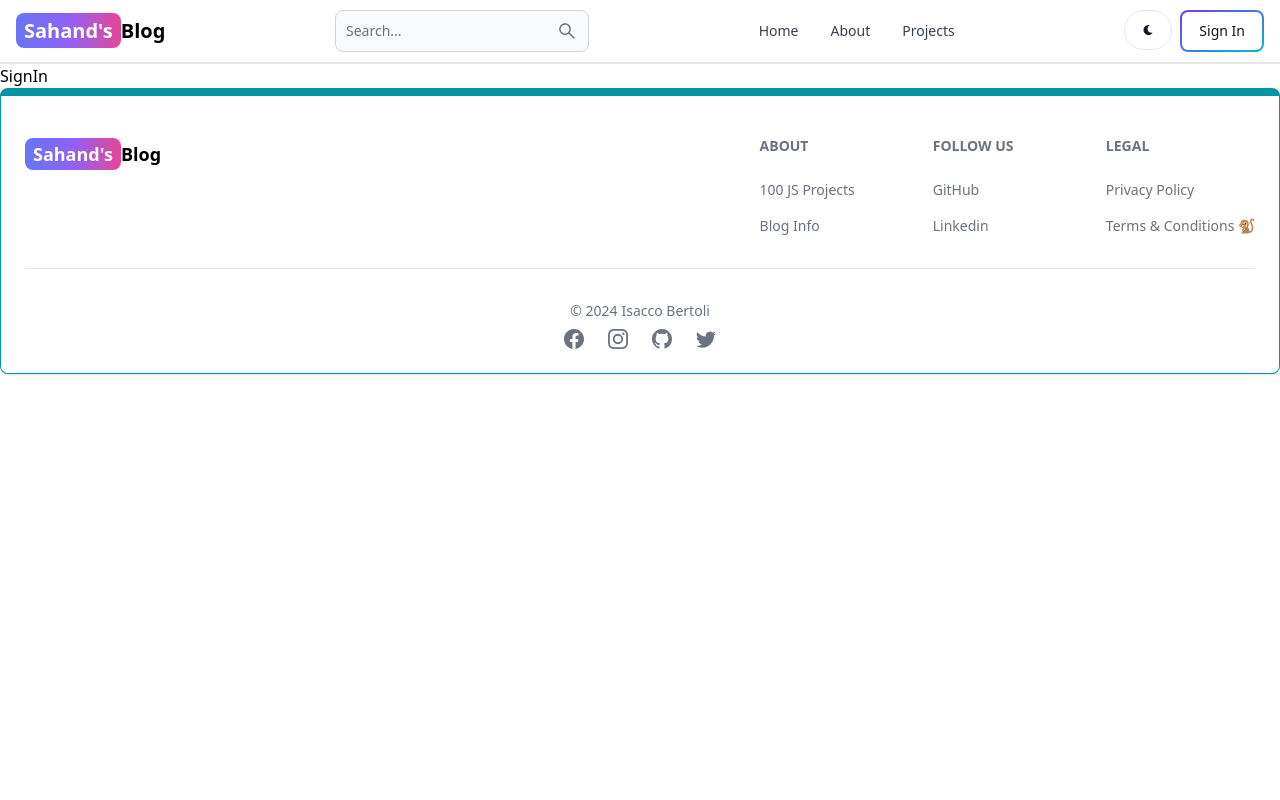
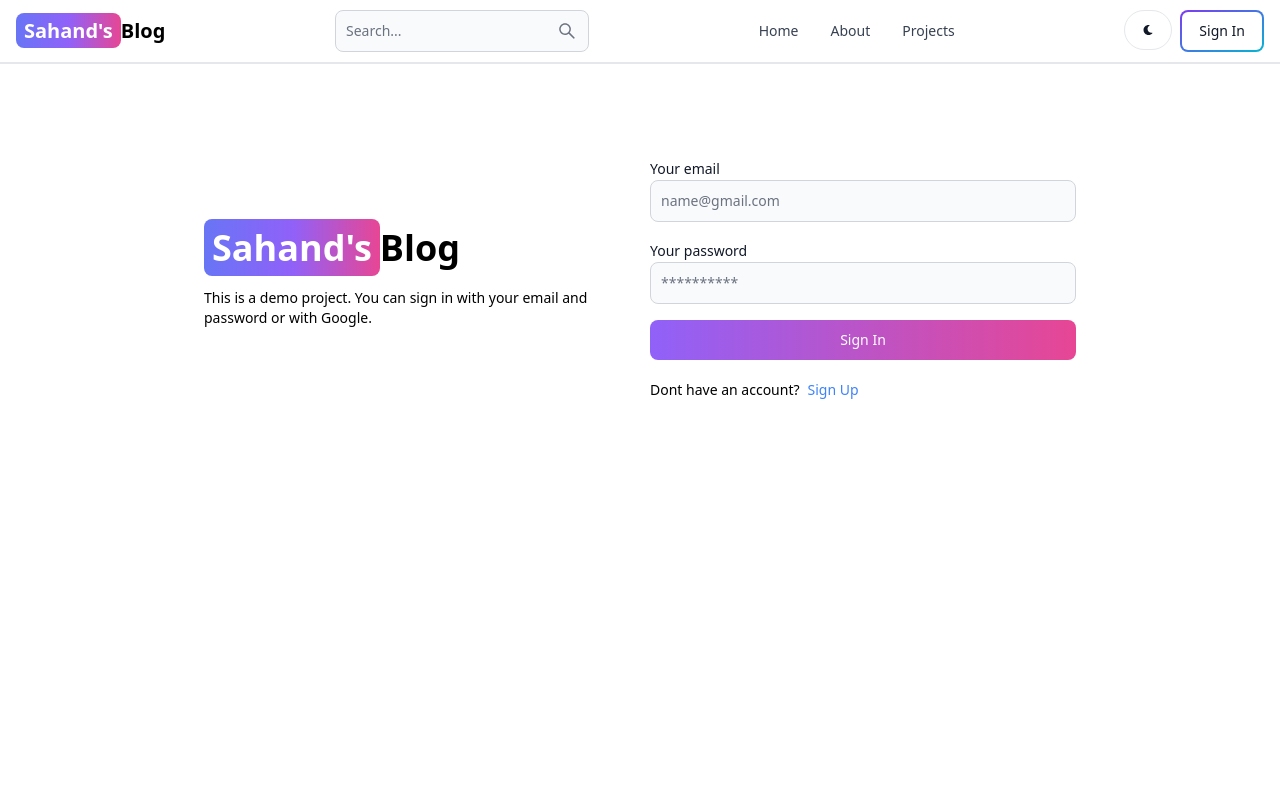
Before and after one commit to Isacco-B/mern-blog, a React (Vite) app in the folder client/: page /sign-in in a window 1280 px wide. Shown: the top 800 px of the page. Built offline with nearby package versions, Linux system fonts and the light colour scheme.

Commit message:
complete signin page functionality

```diff
--- a/client/src/pages/SignIn.jsx
+++ b/client/src/pages/SignIn.jsx
@@ -1,5 +1,112 @@
+/* eslint-disable react/no-unescaped-entities */
+import { Alert, Button, Label, Spinner, TextInput } from "flowbite-react";
+import { useState } from "react";
+import { Link, useNavigate } from "react-router-dom";
 export default function SignIn() {
+  const [formData, setFormData] = useState({});
+  const [errorMessage, setErrorMessage] = useState(null);
+  const [loading, setLoading] = useState(false);
+
+  const navigate = useNavigate();
+
+  function handleChange(e) {
+    setFormData({ ...formData, [e.target.id]: e.target.value.trim() });
+  }
+
+  async function handleSubmit(e) {
+    e.preventDefault();
+    if ((!formData.email, !formData.password)) {
+      setErrorMessage("Please fill out all fields.");
+      return;
+    }
+    try {
+      setLoading(true);
+      setErrorMessage(null);
+      const res = await fetch("api/auth/signin", {
+        method: "POST",
+        headers: { "Content-Type": "application/json" },
+        body: JSON.stringify(formData),
+      });
+      const data = await res.json();
+      if (data.success === false) {
+        return setErrorMessage(data.message);
+      }
+      setLoading(false);
+      if (res.ok) {
+        navigate("/");
+      }
+    } catch (error) {
+      setErrorMessage(error.message);
+      setLoading(false);
+    }
+  }
+
   return (
-    <div>SignIn</div>
-  )
+    <div className="min-h-screen mt-20">
+      <div className="flex p-3 max-w-4xl mx-auto flex-col md:flex-row md:items-center gap-5">
+        <div className="flex-1">
+          <Link to="/" className="text-4xl font-bold dark:text-white">
+            <span className="px-2 py-1 bg-gradient-to-r from-indigo-500 via-purple-500 to-pink-500 rounded-lg text-white">
+              Sahand's
+            </span>
+            Blog
+          </Link>
+          <p className="text-sm mt-5">
+            This is a demo project. You can sign in with your email and password
+            or with Google.
+          </p>
+        </div>
+        <div className="flex-1">
+          <form
+            method="post"
+            className="flex flex-col gap-4"
+            onSubmit={handleSubmit}
+          >
+            <div>
+              <Label value="Your email" />
+              <TextInput
+                type="email"
+                placeholder="name@gmail.com"
+                id="email"
+                onChange={handleChange}
+              />
+            </div>
+            <div>
+              <Label value="Your password" />
+              <TextInput
+                type="password"
+                placeholder="**********"
+                id="password"
+                onChange={handleChange}
+              />
+            </div>
+            <Button
+              gradientDuoTone="purpleToPink"
+              type="submit"
+              disabled={loading}
+            >
+              {loading ? (
+                <>
+                  <Spinner size="sm" /> <span className="pl-3">Loading...</span>
+                </>
+              ) : (
+                "Sign In"
+              )}
+            </Button>
+          </form>
+          <div className="flex gap-2 text-sm mt-5">
+            <span>Dont have an account?</span>
+            <Link to="/sign-up" className="text-blue-500">
+              Sign Up
+            </Link>
+          </div>
+          {errorMessage && (
+            <Alert className="mt-5" color="failure">
+              {errorMessage}
+            </Alert>
+          )}
+        </div>
+      </div>
+    </div>
+  );
 }
```
